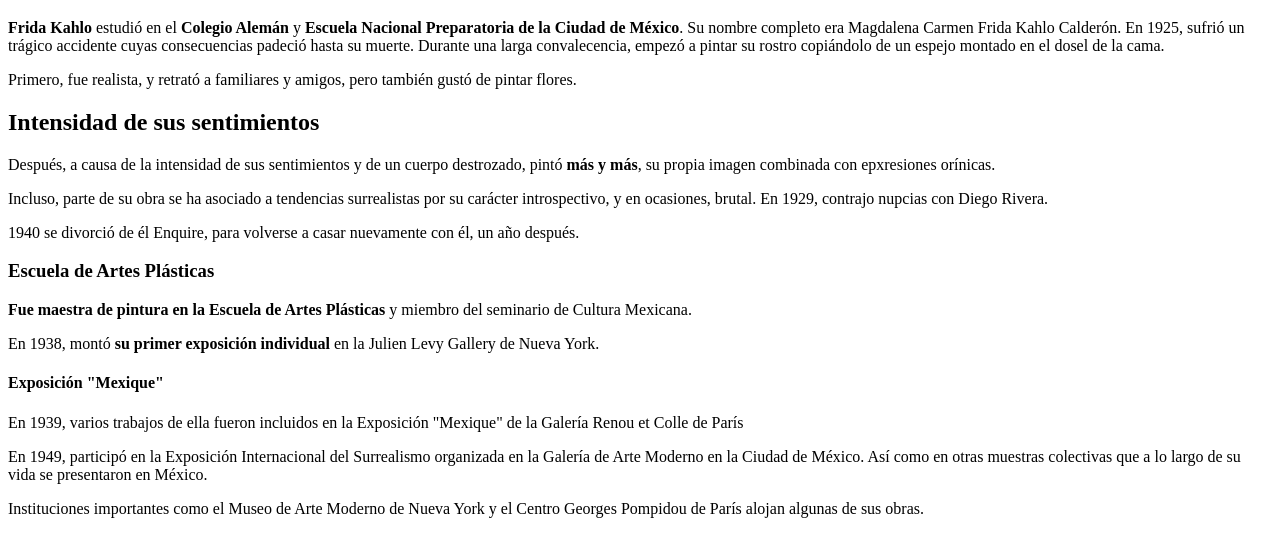
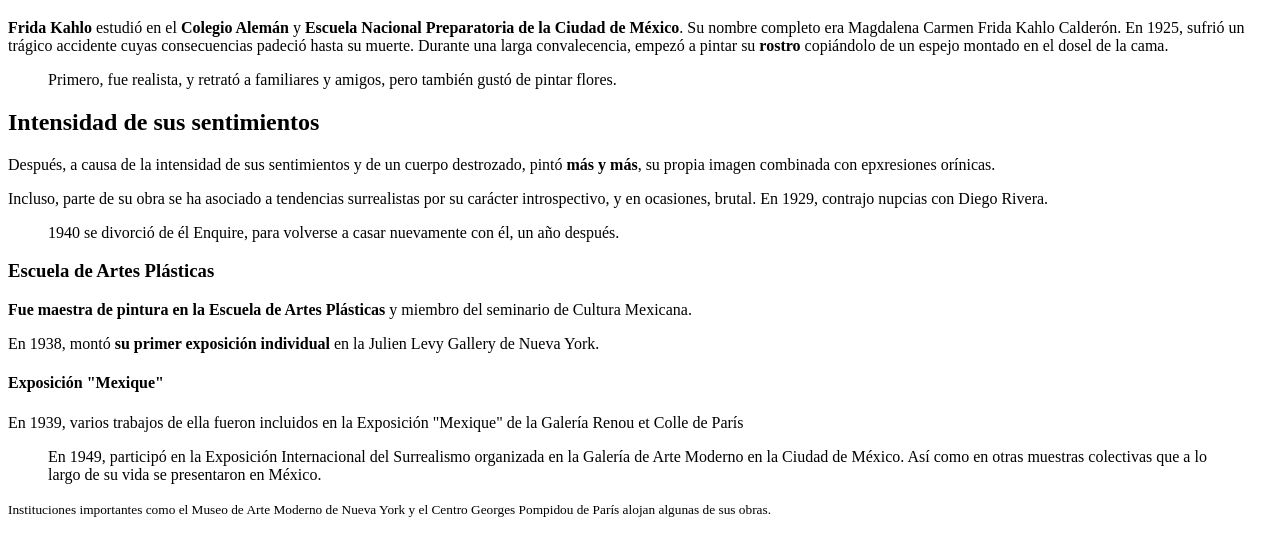
Before and after one commit to jmvarguez-web/proyectoFrontfinal, a plain HTML site: page ejercicios/ejercicio_2_tema_2.html in a window 1280 px wide. Shown: the part 61-618 px from the top of the page. Drawn offline with Linux system fonts and the light colour scheme.

Commit message:
ejercicio formatos

```diff
--- a/ejercicios/ejercicio_2_tema_2.html
+++ b/ejercicios/ejercicio_2_tema_2.html
@@ -10,9 +10,9 @@
     <b>Escuela Nacional Preparatoria de la Ciudad de México</b>. Su nombre
     completo era Magdalena Carmen Frida Kahlo Calderón. En 1925, sufrió un
     trágico accidente cuyas consecuencias padeció hasta su muerte. Durante una
-    larga convalecencia, empezó a pintar su rostro copiándolo de un espejo
-    montado en el dosel de la cama. </p>Primero, fue realista, y retrató a
-    familiares y amigos, pero también gustó de pintar flores.
+    larga convalecencia, empezó a pintar su <b>rostro</b> copiándolo de un espejo
+    montado en el dosel de la cama. </p><blockquote>Primero, fue realista, y retrató a
+    familiares y amigos, pero también gustó de pintar flores.</blockquote>
     <h2>Intensidad de sus sentimientos</h2>
 
    <p> Después, a causa de la intensidad de sus sentimientos y de un cuerpo
@@ -21,8 +21,8 @@
 	<p>Incluso, parte de su obra se ha asociado a tendencias surrealistas
     por su carácter introspectivo, y en ocasiones, brutal. En 1929, contrajo
     nupcias con Diego Rivera.</p>
-	<span>1940 se divorció de él Enquire, para volverse a
-    casar nuevamente con él, un año después.</span>
+	<blockquote>1940 se divorció de él Enquire, para volverse a
+    casar nuevamente con él, un año después.</blockquote>
 
     <h3>Escuela de Artes Plásticas</h3>
 
@@ -33,12 +33,12 @@
     <h4>Exposición "Mexique"</h4>
     <p>En 1939, varios trabajos de ella fueron incluidos en la Exposición "Mexique"
     de la Galería Renou et Colle de París</p>
-	<p>En 1949, participó en la Exposición
+	<blockquote>En 1949, participó en la Exposición
     Internacional del Surrealismo organizada en la Galería de Arte Moderno en la
     Ciudad de México. Así como en otras muestras colectivas que a lo largo de su
-    vida se presentaron en México.</p>
-	<p>Instituciones importantes como el Museo de
+    vida se presentaron en México.</blockquote>
+	<small>Instituciones importantes como el Museo de
     Arte Moderno de Nueva York y el Centro Georges Pompidou de París alojan
-    algunas de sus obras.</p>
+    algunas de sus obras.</small>
   </body>
 </html>
```
